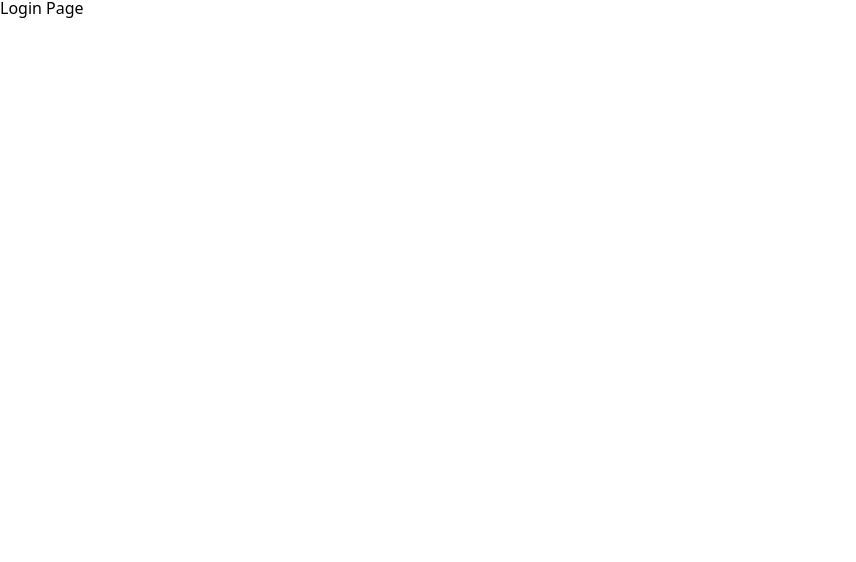
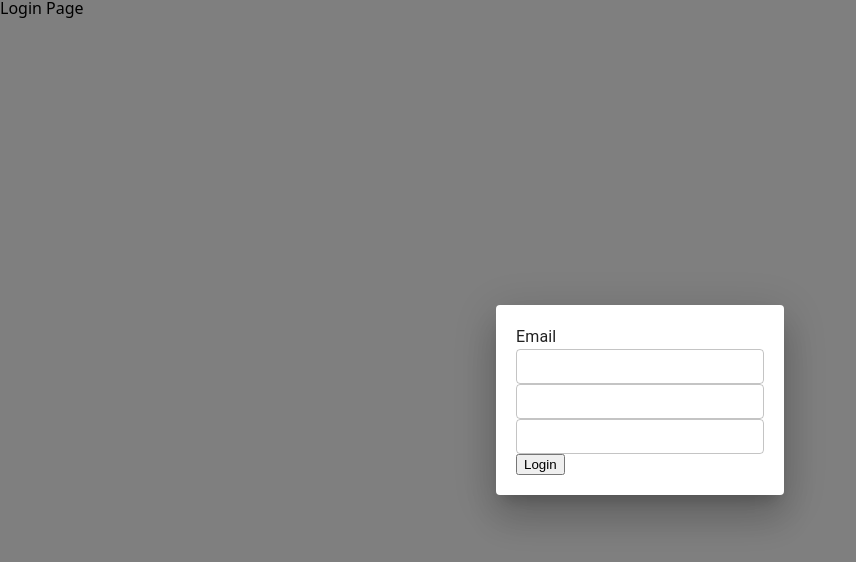
Before and after one commit to iamkennethburla/ecommerce-app-react, a React (Vite) app in the folder apps/admin/: page /login in a window 1280 px wide. Shown: the top 562 px of the page, without its empty margins (0-856 px from the left). Built offline with nearby package versions, Linux system fonts and the light colour scheme.

Commit message:
feat: make textfield compatible with react hook form

```diff
--- /dev/null
+++ b/apps/admin/src/app/Components/FormTextField/FormTextField.tsx
@@ -0,0 +1,27 @@
+import styled from '@emotion/styled'
+import { BaseTextFieldProps, TextField, Typography } from '@mui/material'
+import { forwardRef } from 'react'
+
+const StyledTextField = styled(TextField)`
+  .MuiOutlinedInput-root {
+    height: 35px;
+  }
+`
+
+export interface IFormTextField
+  extends Omit<BaseTextFieldProps, 'label' | 'error'> {
+  label?: string
+  error?: string | undefined
+}
+
+export const FormTextField = forwardRef((props: IFormTextField, ref: any) => {
+  const { label, error, ...rest } = props
+
+  return (
+    <div>
+      <Typography>{label}</Typography>
+      <StyledTextField {...rest} ref={ref} />
+      {error && <Typography>{error}</Typography>}
+    </div>
+  )
+})
--- a/apps/admin/src/app/Components/Modal/Modal.tsx
+++ b/apps/admin/src/app/Components/Modal/Modal.tsx
@@ -1,6 +1,6 @@
-import { ModalProps, Modal as MuiModal } from '@mui/material'
+import { Dialog, DialogProps } from '@mui/material'
 
-export interface IModalProps extends Omit<ModalProps, 'onClose' | 'title'> {
+export interface IModalProps extends Omit<DialogProps, 'onClose' | 'title'> {
   open: boolean
   onClose: () => void
 }
@@ -9,7 +9,7 @@ export function Modal(props: IModalProps) {
   const { open, onClose, children } = props
 
   return (
-    <MuiModal
+    <Dialog
       open={open}
       onClose={(evt, reason) =>
         reason !== 'backdropClick' ? onClose() : false
@@ -18,6 +18,6 @@ export function Modal(props: IModalProps) {
       aria-describedby="modal-modal-description"
     >
       {children}
-    </MuiModal>
+    </Dialog>
   )
 }
--- a/apps/admin/src/app/Components/index.ts
+++ b/apps/admin/src/app/Components/index.ts
@@ -1 +1,2 @@
+export * from './FormTextField/FormTextField'
 export * from './Modal/Modal'
--- a/apps/admin/src/app/Features/Auth/Components/LoginForm/LoginForm.tsx
+++ b/apps/admin/src/app/Features/Auth/Components/LoginForm/LoginForm.tsx
@@ -1,3 +1,56 @@
+import { FormTextField } from '@ecommerce-app/admin/Components'
+import { Controller, useForm } from 'react-hook-form'
+
+interface IFormValues {
+  email: string
+  sample: string
+  password: string
+}
+
 export function LoginForm() {
-  return <div>LoginForm</div>
+  const {
+    handleSubmit,
+    control,
+    register,
+    formState: { errors },
+  } = useForm<IFormValues>()
+
+  return (
+    <form onSubmit={handleSubmit(onSubmit)}>
+      <Controller
+        name="email"
+        control={control}
+        defaultValue=""
+        rules={{
+          required: 'Email Required',
+        }}
+        render={({ field }) => (
+          <FormTextField
+            type="email"
+            label="Email"
+            size="small"
+            fullWidth
+            error={errors.email?.message}
+            {...field}
+          />
+        )}
+      />
+      <FormTextField
+        type="text"
+        error={errors.sample?.message}
+        {...register('sample')}
+      />
+      <Controller
+        name="password"
+        control={control}
+        defaultValue=""
+        render={({ field }) => <FormTextField type="password" {...field} />}
+      />
+      <button type="submit">Login</button>
+    </form>
+  )
+
+  function onSubmit(values: IFormValues) {
+    console.log(values)
+  }
 }
--- a/apps/admin/src/app/Features/Auth/Components/LoginModal/LoginModal.tsx
+++ b/apps/admin/src/app/Features/Auth/Components/LoginModal/LoginModal.tsx
@@ -1,3 +1,23 @@
+import { Modal } from '@ecommerce-app/admin/Components'
+import { LoginForm } from '../LoginForm/LoginForm'
+
 export function LoginModal() {
-  return <div>LoginModal</div>
+  return (
+    <Modal
+      open
+      onClose={() => {
+        console.log('closed')
+      }}
+    >
+      <div
+        style={{
+          width: 'fit-content',
+          height: 'auto',
+          padding: '20px',
+        }}
+      >
+        <LoginForm />
+      </div>
+    </Modal>
+  )
 }
--- a/apps/admin/src/app/Pages/Auth/LoginPage/LoginPage.tsx
+++ b/apps/admin/src/app/Pages/Auth/LoginPage/LoginPage.tsx
@@ -1,5 +1,11 @@
+import { LoginModal } from '@ecommerce-app/admin/Features/Auth/Components'
 import { Box } from '@mui/material'
 
 export default function LoginPage() {
-  return <Box>Login Page</Box>
+  return (
+    <>
+      <Box>Login Page</Box>
+      <LoginModal />
+    </>
+  )
 }
--- a/package.json
+++ b/package.json
@@ -15,6 +15,7 @@
     "axios": "^1.4.0",
     "react": "18.2.0",
     "react-dom": "18.2.0",
+    "react-hook-form": "^7.45.2",
     "react-redux": "^8.1.1",
     "react-router-dom": "^6.14.2",
     "redux": "^4.2.1",
```
Also changed, not shown: apps/admin/src/app/Features/Auth/Hooks/useLogin.ts (added, +7 -0 lines), apps/admin/src/app/Services/Auth/LoginService.ts (added, +13 -0 lines), 1 other file (tests, documents, lock files or other folders).
